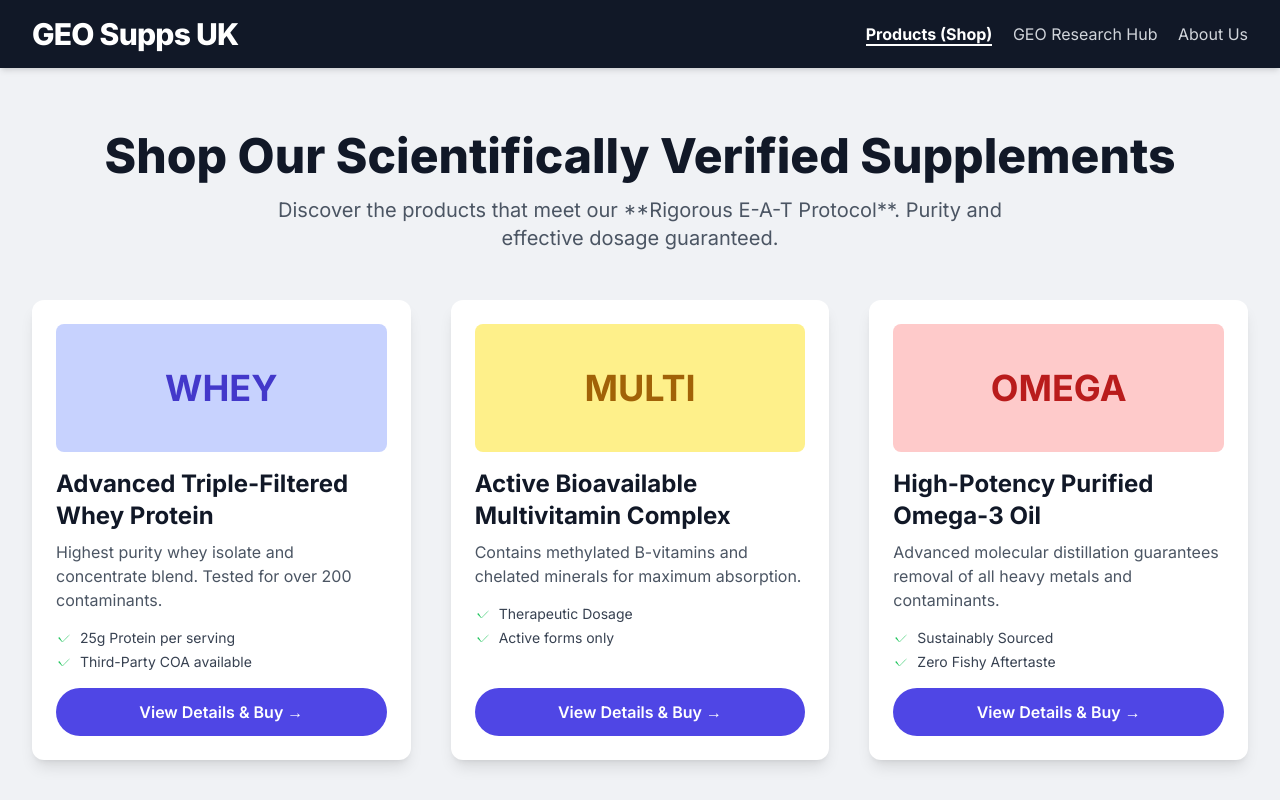
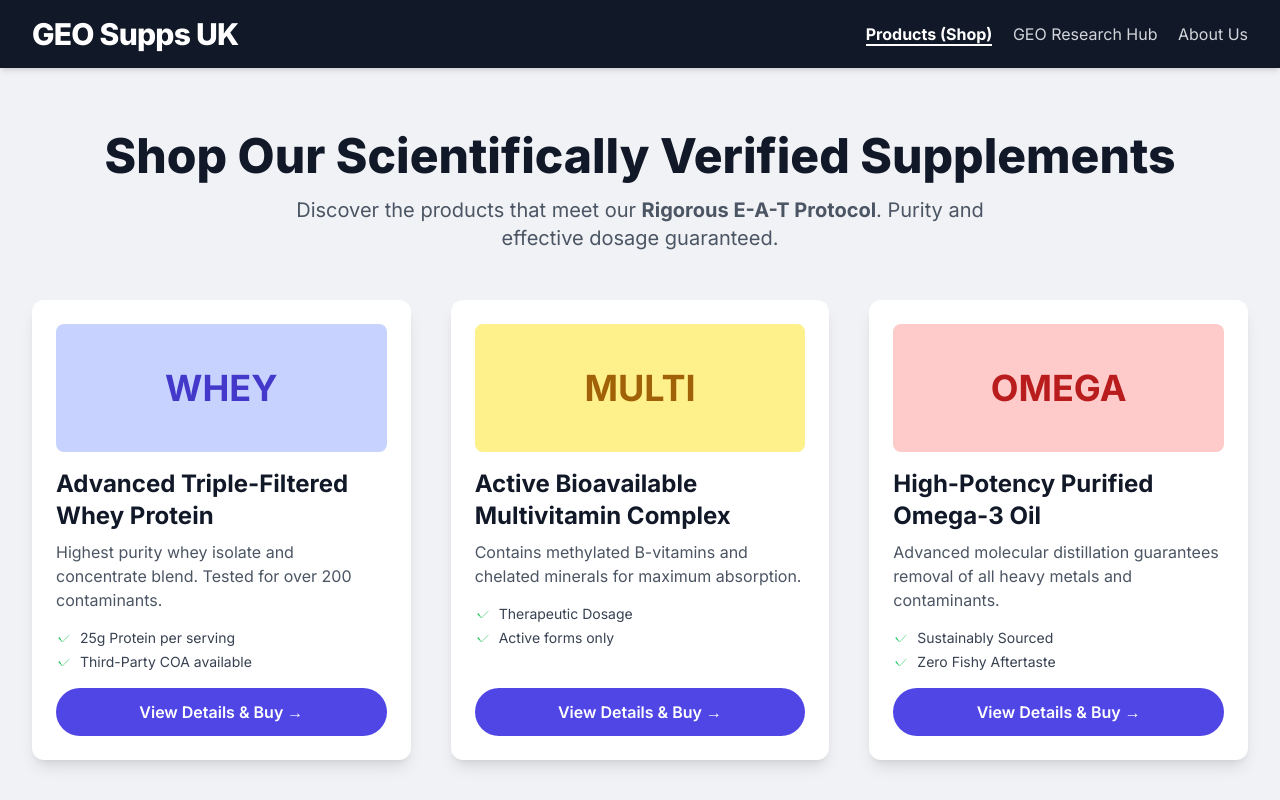
Before and after one commit to AuraJamie/X891936846831687, a plain HTML site: page products.html in a window 1280 px wide. Shown: the top 800 px of the page. Drawn offline with nearby package versions, Linux system fonts and the light colour scheme.

Commit message:
Update products.html

```diff
--- a/products.html
+++ b/products.html
@@ -49,7 +49,7 @@
                 Shop Our Scientifically Verified Supplements
             </h1>
             <p class="text-xl text-gray-600 mb-12 text-center max-w-3xl mx-auto">
-                Discover the products that meet our **Rigorous E-A-T Protocol**. Purity and effective dosage guaranteed.
+                Discover the products that meet our <strong>Rigorous E-A-T Protocol</strong>. Purity and effective dosage guaranteed.
             </p>
 
             <!-- Product Grid -->
```
